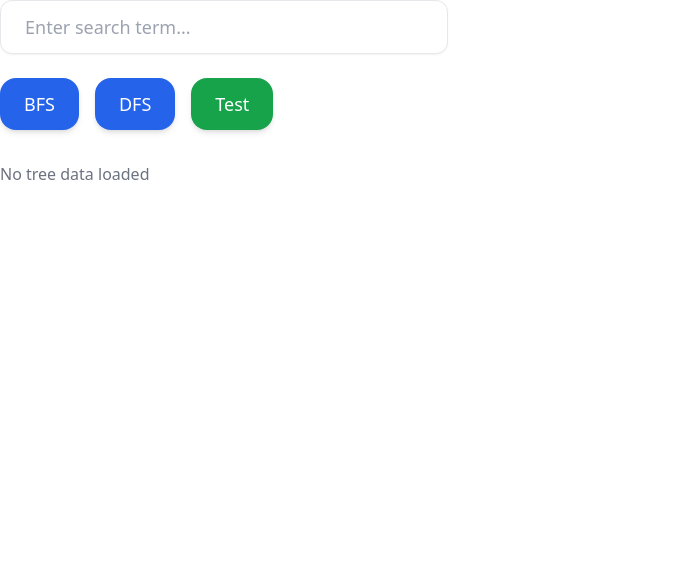
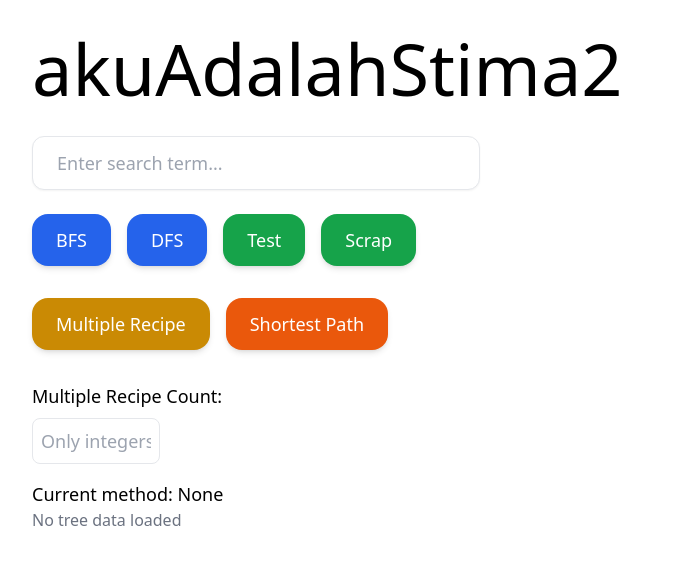
Before and after one commit to AlfianHanifFY/Tubes2_FE_akuAdalahStima2, a React (Create React App) app: page / in a window 1280 px wide. Shown: the top 564 px of the page, without its empty margins (0-682 px from the left). Built offline with nearby package versions, Linux system fonts and the light colour scheme.

Commit message:
feat: add more button

```diff
--- a/src/components/RecipeTree.js
+++ b/src/components/RecipeTree.js
@@ -38,12 +38,12 @@ export const convertToTree = (data) => {
 const renderCustomNode = ({ nodeDatum }) => (
   <g style={nodeStyles}>
     <rect
-      width="100" // Ukuran node yang lebih besar
-      height="100"
-      x="-50" // Menggeser posisi node
-      y="-50" // Menggeser posisi node
-      fill="#69b3a2"
-      rx="10" // Membulatkan sudut
+      width="200" // Ukuran node yang lebih besar
+      height="120"
+      x="-100" // Menggeser posisi node
+      y="-60" // Menggeser posisi node
+      fill="#ffffff" // Warna putih
+      rx="15" // Membulatkan sudut
     />
     <text
       fill="black"
@@ -71,6 +71,10 @@ const RecipeTree = ({ data }) => {
         draggable={true} // Aktifkan dragging agar tree bisa digeser
         translate={{ x: 200, y: 40 }} // Posisi awal tree
         scaleExtent={{ min: 0.5, max: 2 }} // Opsi zoom (opsional)
+        separation={{
+          siblings: 2.3, // Jarak antar node pada level yang sama
+          nonSiblings: 2, // Jarak antar node pada level berbeda
+        }}
       />
     </div>
   );
--- a/src/pages/Home.js
+++ b/src/pages/Home.js
@@ -1,4 +1,3 @@
-// src/pages/Home.js
 import React, { useState } from "react";
 import SearchBar from "../components/SearchBar";
 import Tree from "../components/RecipeTree";
@@ -7,9 +6,10 @@ import { convertToTree } from "../components/RecipeTree";
 const Home = () => {
   const [searchTerm, setSearchTerm] = useState("");
   const [treeData, setTreeData] = useState(null);
+  const [integerInput, setIntegerInput] = useState("");
+  const [methodType, setMethodType] = useState(""); // New state for method type
 
   const handleTestClick = async () => {
-    alert("Test button clicked");
     try {
       const res = await fetch(
         `http://localhost:8080/TestTree?element=${encodeURIComponent(
@@ -28,24 +28,62 @@ const Home = () => {
     }
   };
 
+  const handleScrap = async () => {
+    alert("data scrapped");
+    try {
+      const res = await fetch(`http://localhost:8080/scrap`);
+      if (!res.ok) throw new Error("Request failed");
+      console.debug("Fetch status:", res.status);
+    } catch (err) {
+      console.error("Error fetching tree data:", err);
+    }
+  };
+
+  const handleIntegerChange = (event) => {
+    const value = event.target.value;
+    if (/^\d*$/.test(value)) {
+      setIntegerInput(value);
+    }
+  };
+
+  // Set method type to "bfs" when BFS button is clicked
+  const handleBFSClick = () => {
+    setMethodType("bfs");
+  };
+
+  // Set method type to "dfs" when DFS button is clicked
+  const handleDFSClick = () => {
+    setMethodType("dfs");
+  };
+
+  // Handle MultipleRecipe button click
+  const handleMultipleRecipeClick = () => {
+    alert("Multiple Recipe clicked");
+  };
+
+  // Handle ShortestPath button click
+  const handleShortestPathClick = () => {
+    alert("Shortest Path clicked");
+  };
+
   return (
     <div className="home min-h-screen">
       <header className="color-white"></header>
       <main>
-        <section>
-          {" "}
+        <h1 className="text-7xl m-8">akuAdalahStima2</h1>
+        <section className="m-8">
           <SearchBar onChange={setSearchTerm} />
           <div className="space-x-4 mt-6">
             <button
               type="button"
-              onClick={() => alert("BFS clicked")}
+              onClick={handleBFSClick} // Use the new handler
               className="text-lg px-6 py-3 rounded-2xl shadow-md bg-blue-600 text-white hover:bg-blue-700 transition duration-200"
             >
               BFS
             </button>
             <button
               type="button"
-              onClick={() => alert("DFS clicked")}
+              onClick={handleDFSClick} // Use the new handler
               className="text-lg px-6 py-3 rounded-2xl shadow-md bg-blue-600 text-white hover:bg-blue-700 transition duration-200"
             >
               DFS
@@ -57,10 +95,55 @@ const Home = () => {
             >
               Test
             </button>
+
+            <button
+              type="button"
+              onClick={handleScrap}
+              className="text-lg px-6 py-3 rounded-2xl shadow-md bg-green-600 text-white hover:bg-green-700 transition duration-200"
+            >
+              Scrap
+            </button>
           </div>
         </section>
 
-        <section className="mt-8">
+        {/* New buttons */}
+        <section className="m-8">
+          <div className="space-x-4 mt-6">
+            <button
+              type="button"
+              onClick={handleMultipleRecipeClick}
+              className="text-lg px-6 py-3 rounded-2xl shadow-md bg-yellow-600 text-white hover:bg-yellow-700 transition duration-200"
+            >
+              Multiple Recipe
+            </button>
+            <button
+              type="button"
+              onClick={handleShortestPathClick}
+              className="text-lg px-6 py-3 rounded-2xl shadow-md bg-orange-600 text-white hover:bg-orange-700 transition duration-200"
+            >
+              Shortest Path
+            </button>
+          </div>
+        </section>
+
+        <section className="m-8">
+          <div>
+            <label htmlFor="integerInput" className="block mb-2 text-lg">
+              Multiple Recipe Count:
+            </label>
+            <input
+              id="integerInput"
+              type="text"
+              value={integerInput}
+              onChange={handleIntegerChange}
+              className="border rounded-lg p-2 text-lg w-32"
+              placeholder="Only integers"
+            />
+          </div>
+          <div className="mt-4">
+            <p className="text-lg">Current method: {methodType || "None"}</p>{" "}
+            {/* Display current method */}
+          </div>
           {treeData ? (
             <>
               <Tree data={treeData} />
```
